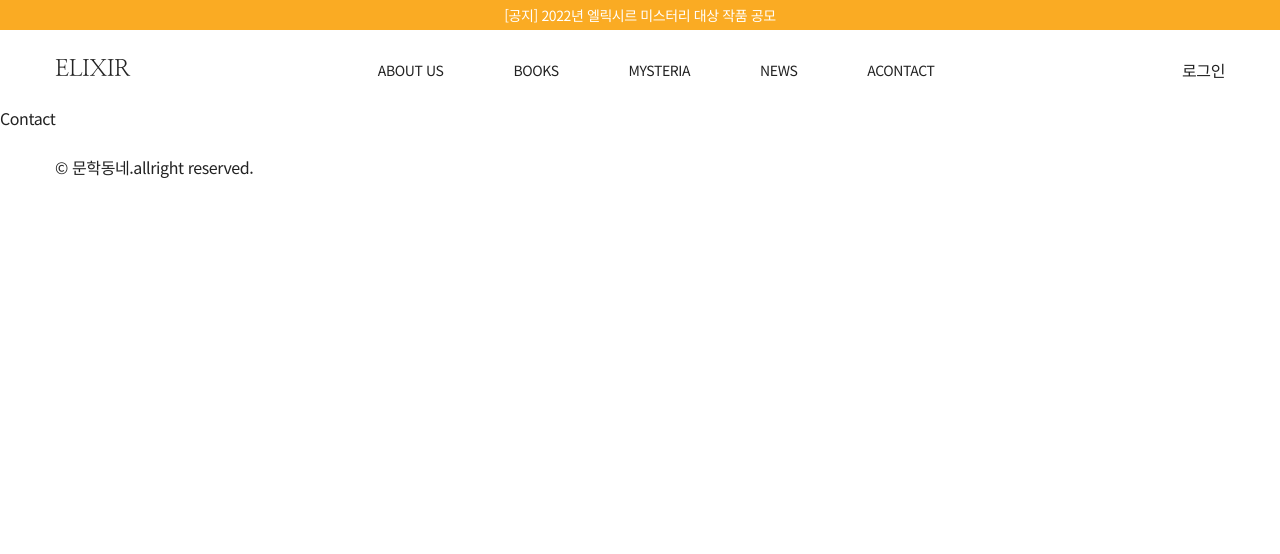
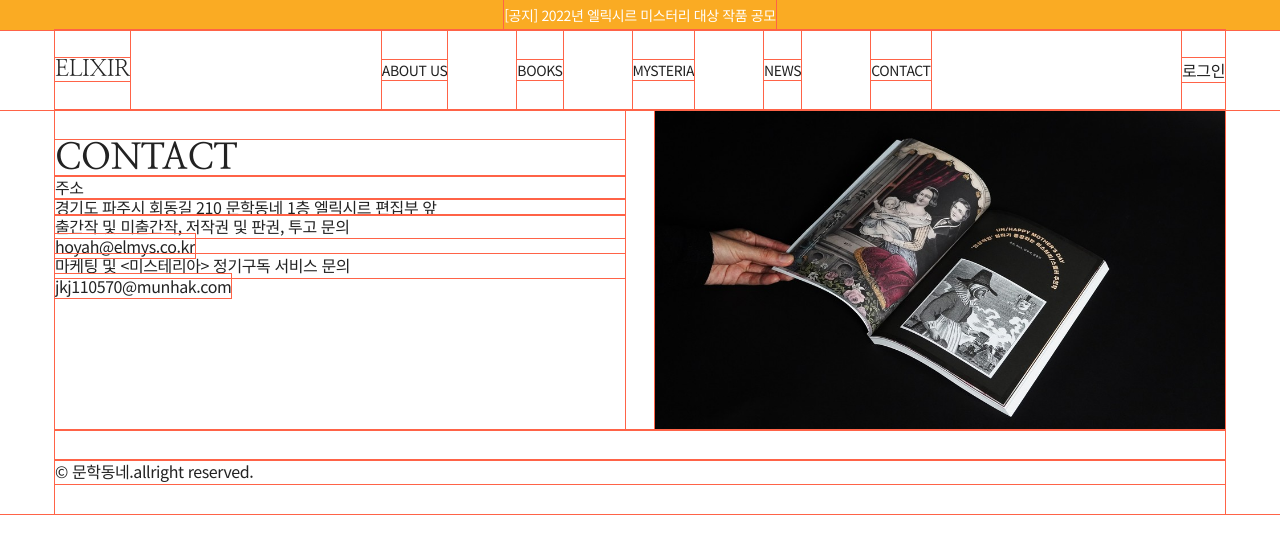
Before and after one commit to Hyeonkkyu/elixir_web, a React (Create React App) app: page /contact in a window 1280 px wide. Shown: the top 554 px of the page. Built offline with nearby package versions, Linux system fonts and the light colour scheme; some icons are missing.

Commit message:
22.10.09

```diff
--- a/src/components/Header.js
+++ b/src/components/Header.js
@@ -38,7 +38,7 @@ const Header = () => {
                         </li>
                         <li>
                             <Link to="/contact">
-                                ACONTACT
+                                CONTACT
                             </Link>
                         </li>
                     </ul>
--- a/src/css/main.scss
+++ b/src/css/main.scss
@@ -2,7 +2,7 @@ $mainColor : #FAAB23;
 $subColor : #c58b40;
 
 * {
-    // outline: 1px solid tomato;
+    outline: 1px solid tomato;
 }
 
 .sectionPadding {
@@ -27,6 +27,10 @@ $subColor : #c58b40;
     color: #2f2f2f;
     text-align: center;
     margin-bottom: 40px;
+}
+
+.subheading {
+    font-family: Nanum Myeongjo, serif;
 }
 
 .mainVisual {
@@ -149,18 +153,47 @@ $subColor : #c58b40;
 }
 
 .About {
+
     >div {
         display: flex;
-        justify-content: space-between;
+        gap: 50px;
 
-        >div {
-            >figure {
+        div {
+            figure {
                 margin-bottom: 20px;
                 box-shadow: 10px 10px 20px rgba(0, 0, 0, 0.3);
-                image {
-                    width: 100%;
-                }
+
             }
         }
     }
 }
+
+.Books {}
+
+.Myteria {}
+
+.News {}
+
+.Contact {
+    display: flex;
+    gap: 30px;
+
+    .textBox {
+        // display: flex;
+        flex: 1;
+        // flex-direction: column;
+        // justify-content: space-between;
+        padding: 30px 0;
+
+        h2 {
+            font-family: Nanum Myeongjo, serif;
+            font-size: 36px;
+            font-weight: 600;
+        }
+    }
+
+    .imgBox {
+        flex: 1;
+        display: inline-block;
+    }
+}
--- a/src/pages/About.js
+++ b/src/pages/About.js
@@ -3,7 +3,10 @@ import React from 'react'
 const About = () => {
   return (
     <section className='About inner'>
-      <h2>ABOUT<strong>엘릭시르</strong></h2>
+      {/* <p>ABOUT</p>
+      <h2>엘릭시르</h2> */}
+      <h2>ABOUT</h2>
+      <h3>엘릭시르</h3>
       <p>엘릭시르는 (주)문학동네 출판그룹의 장르소설 전문 브랜드입니다. 미스터리, 판타지, SF, 호러 등 다양한 해외 소설을 소개하는 동시에 한국 작가를 적극적으로 발굴하여 독서의 즐거움을 넓혀가고 있습니다. 2015년에는 미스터리 전문 잡지 《미스테리아 MYSTERIA》를 창간하며 신인 작가 발굴에도 힘을 기울이고 있습니다. 이제 창립 10년이 된 엘릭시르는 매년 꾸준히 성장하며 독자들의 관심을 받아 한국 장르소설 출판사 가운데 단연 두각을 나타내고 있습니다.</p>
       <p>‘엘릭시르(Elixir)’란 ‘현자의 돌’ 또는 ‘철학자의 돌’로 불리는 물질로, 납과 같은 금속을 황금으로 바꾸는 매개물이자 불로불사의 생명을 주는 영약으로도 알려져 있습니다. 연금술사에게는 꿈의 물질이었지요. 우리는 작가를 흔히 ‘언어의 연금술사’라 부릅니다. 엘릭시르라는 이름에 연금술사(작가)들의 꿈을 현실에서 구현하고자 하는 마음을 담았습니다.</p>
       <div>
@@ -15,7 +18,7 @@ const About = () => {
           <p>≪미스테리아≫는 엘릭시르에서 격월간 발행하는 미스터리 전문 매거진입니다.  단행본에서는 쉽게 만나기 힘든 국내외 미스터리 작가들의 단편부터  미스터리라는 장르를 여러 측면에서 폭넓게 즐길 수 있는 기사들이 준비되어 있습니다.</p>
           <button>자세히 보기</button>
         </div>
-        <div>
+        {/* <div>
           <figure>
             <img src={`${process.env.PUBLIC_URL}/assets/img/image_1660884136399_300.jpeg`} alt="" />
           </figure>
@@ -30,7 +33,7 @@ const About = () => {
           <p>엘릭시르 미스터리 대상</p>
           <p>엘릭시르는 2017년 ‘엘릭시르 미스터리 대상’을 신설하여 국내 미스터리 작가를 발굴에 박차를 가하기 시작했습니다.</p>
           <button>자세히 보기</button>
-        </div>
+        </div> */}
       </div>
     </section>
   )
--- a/src/pages/Contact.js
+++ b/src/pages/Contact.js
@@ -2,7 +2,20 @@ import React from 'react'
 
 const Contact = () => {
   return (
-    <div>Contact</div>
+    <section className='Contact inner'>
+      <div className='textBox'>
+        <h2>CONTACT</h2>
+        <p className='tit'>주소</p>
+        <address className='desc'>경기도 파주시 회동길 210 문학동네 1층 엘릭시르 편집부 앞</address>
+        <p className='tit'>출간작 및 미출간작, 저작권 및 판권, 투고 문의 </p>
+        <a className='desc' href="mailto:hoyah@elmys.co.kr">hoyah@elmys.co.kr</a>
+        <p className='tit'>마케팅 및 &lt;미스테리아&gt; 정기구독 서비스 문의</p>
+        <a className='desc' href="mailto:jkj110570@munhak.com">jkj110570@munhak.com</a>
+      </div>
+      <figure className='imgBox'>
+        <img src={`${process.env.PUBLIC_URL}/assets/img/image_1595912733936_1000.jpg`} alt="" />
+      </figure>
+    </section>
   )
 }
 
--- a/src/pages/News.js
+++ b/src/pages/News.js
@@ -2,7 +2,9 @@ import React from 'react'
 
 const News = () => {
   return (
-    <div>News</div>
+    <section className='News'>
+
+    </section>
   )
 }
 
```
